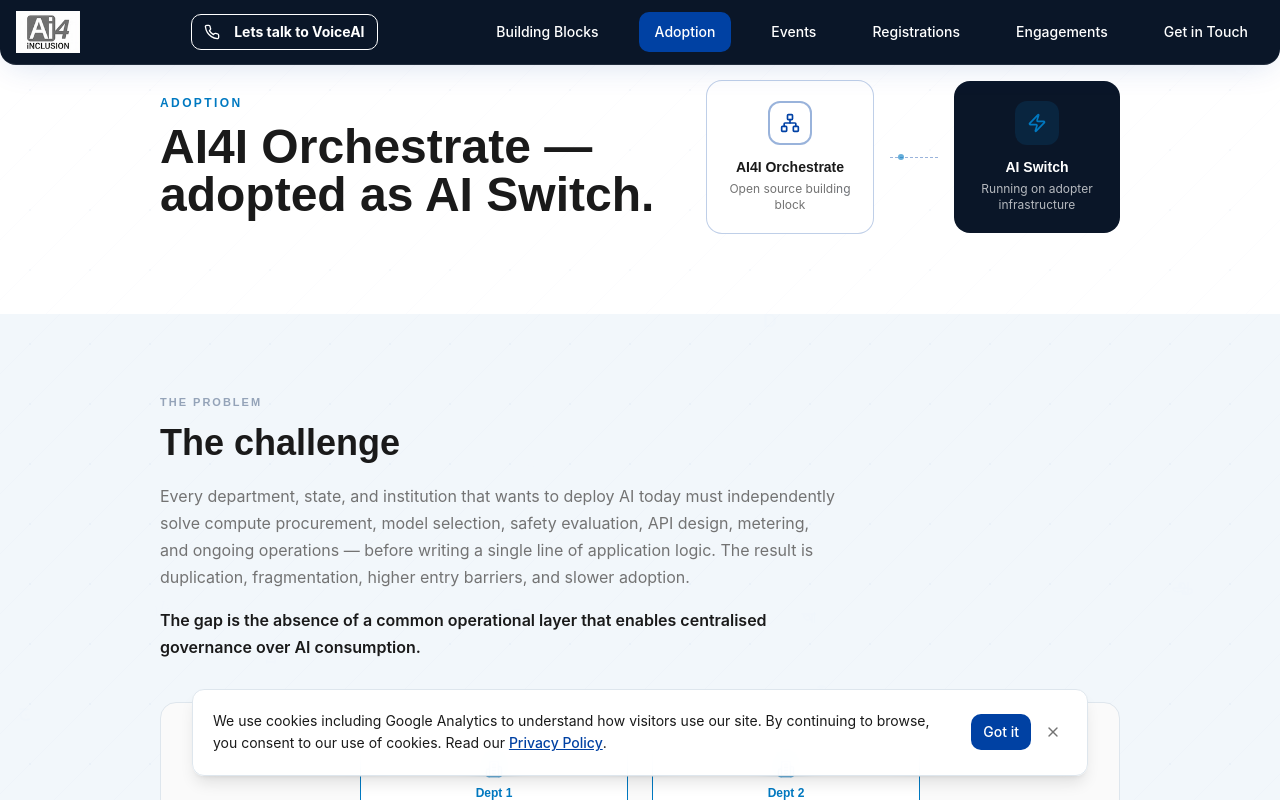
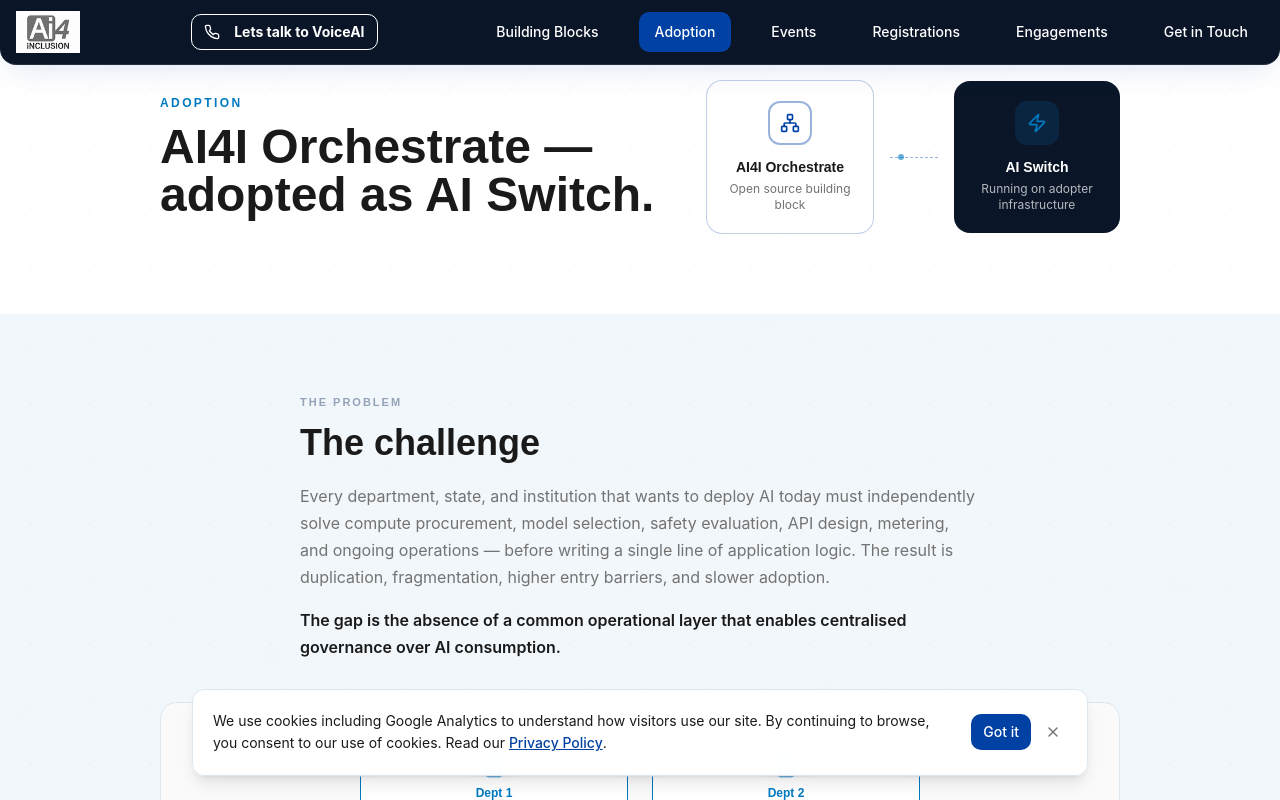
Before and after one commit to namrathsridhar-pixel/ai4i-inclusive-ai-33210, a React (Vite) app: page /adoption in a window 1280 px wide. Shown: the top 800 px of the page. Built offline with nearby package versions, Linux system fonts and the light colour scheme; the HTML template or start-up script is replaced by a standard one.

Commit message:
Changes
Co-authored-by: namrathsridhar-pixel <233921107+namrathsridhar-pixel@users.noreply.github.com>

```diff
--- a/src/components/adoption/ChallengeSection.tsx
+++ b/src/components/adoption/ChallengeSection.tsx
@@ -32,7 +32,7 @@ const LlmBox = ({ label }: { label: string }) => (
 const ChallengeSection = () => {
   return (
     <div>
-      <motion.div {...fade(0)}>
+      <motion.div {...fade(0)} className="mx-auto max-w-[680px]">
         <p className="mb-3 font-heading text-[11px] font-bold uppercase tracking-[2px] text-[#94A3B8]">
           The Problem
         </p>
```
